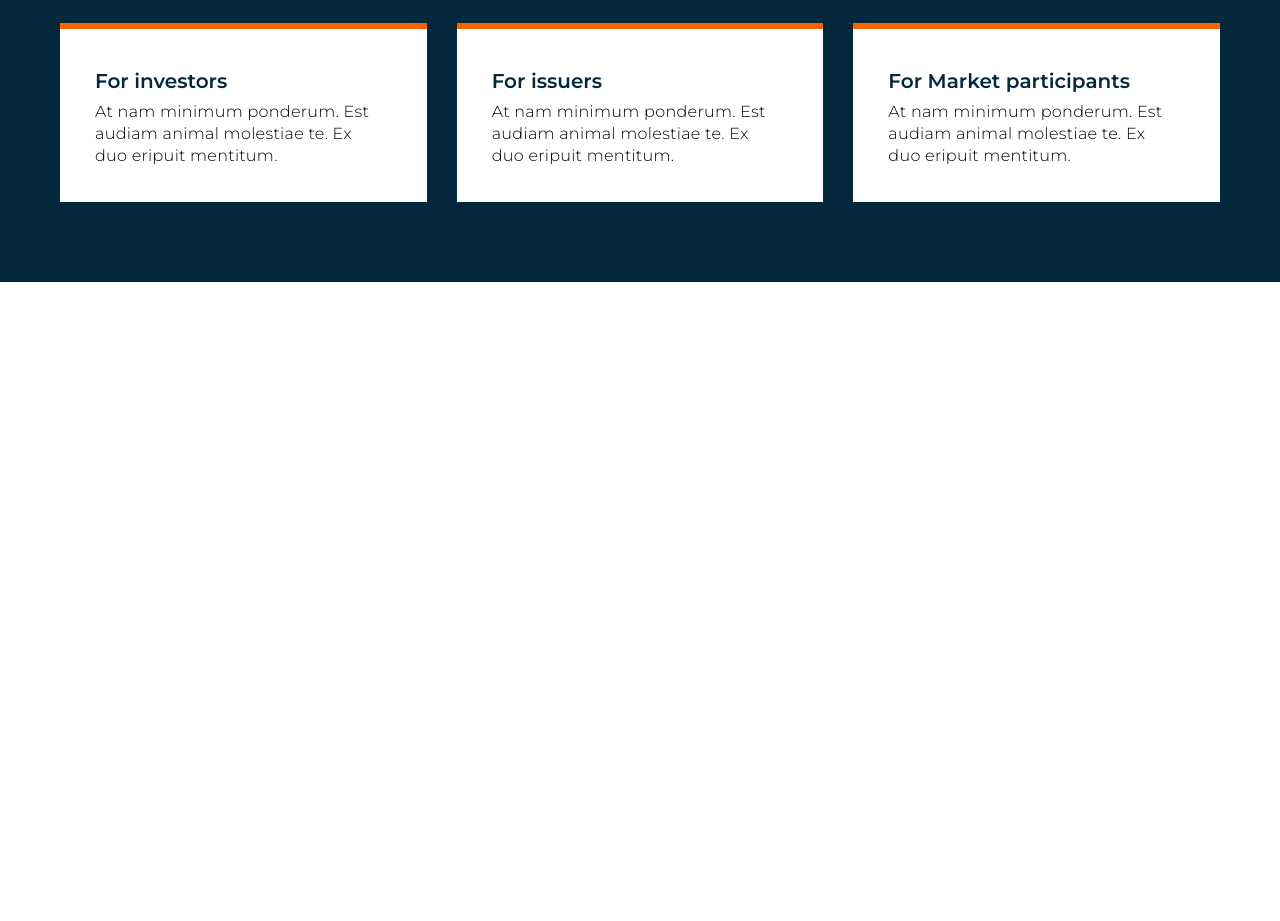
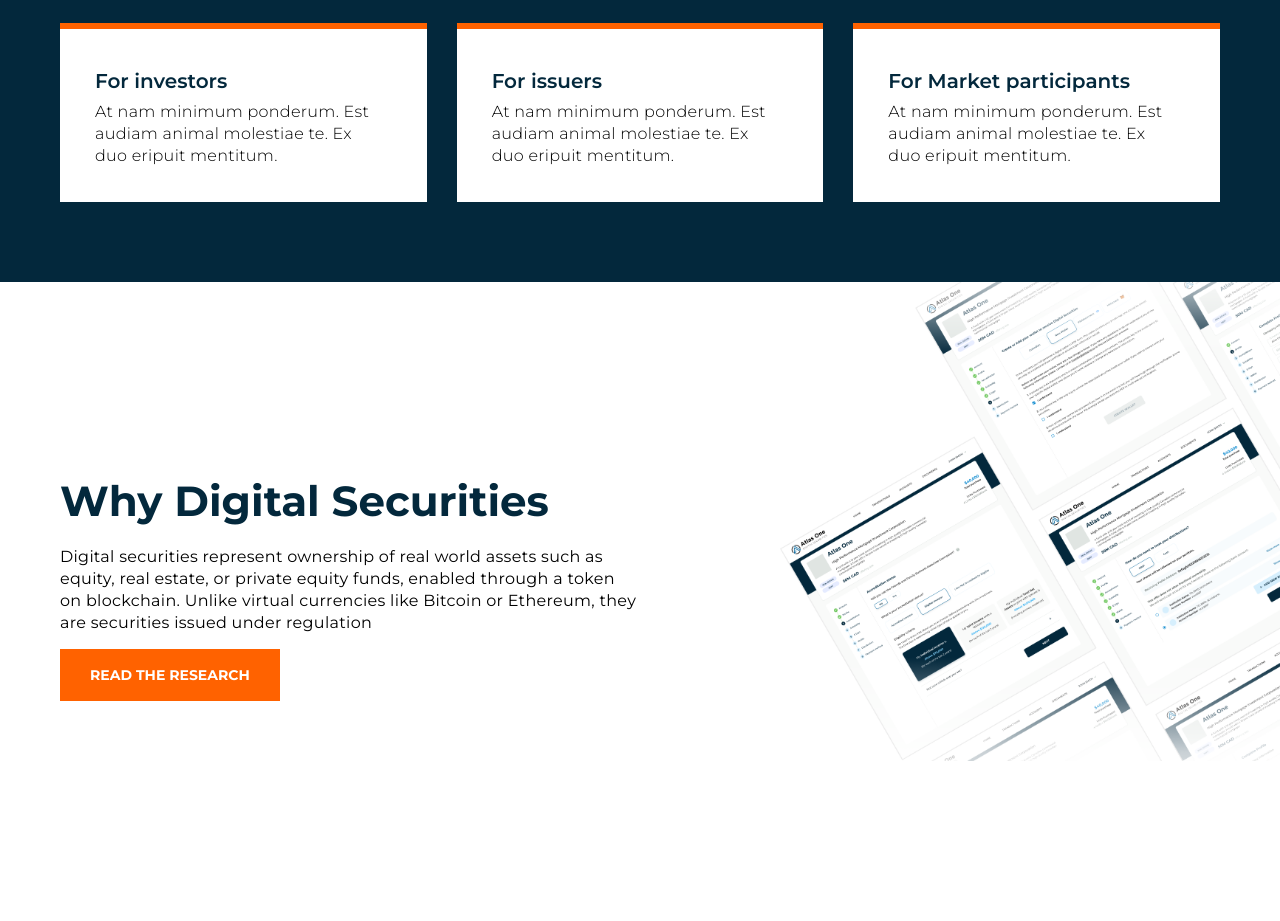
Before and after one commit to RostyslavWeb/Company-project, a website: page src/index.html in a window 1280 px wide. Shown: the part 3720-4641 px from the top of the page. Before the commit the page ends 4002 px from the top, so only its background shows below. Drawn offline with nearby package versions, Linux system fonts and the light colour scheme; files that its build step writes are made by us from their sources.

Commit message:
Section why

```diff
--- /dev/null
+++ b/src/html/_why.html
@@ -0,0 +1,14 @@
+<section class="section__why">
+    <div class="container">
+        <img class="why__img" src="../img/why__img.png" alt="why img">
+        <div class="why">
+            <div class="why__item">
+                <h3 class="section__title">Why Digital Securities</h3>
+                <h4 class="section__subtitle why__subtitle">Digital securities represent ownership of real world assets such
+                as equity, real estate, or private equity funds, enabled through a token on
+                blockchain. Unlike virtual currencies like Bitcoin or Ethereum, they are securities issued under regulation</h4>
+                <a class="btn btn__secondary why__btn" href="#">read the research</a>
+            </div>
+        </div>
+    </div>
+</section>
--- a/src/index.html
+++ b/src/index.html
@@ -32,6 +32,8 @@
         @@include('./html/_who.html')
         <!-- About -->
         @@include('./html/_about.html')
+        <!-- Why -->
+        @@include('./html/_why.html')
     </main>
 
     <!-- Footer -->
--- a/src/scss/_global.scss
+++ b/src/scss/_global.scss
@@ -74,7 +74,11 @@ body {
         }
     }
     &__secondary{
-
+        color: $white;
+        background: $secondary;
+        &:hover {
+            background-color:#cc4e00;
+        }
     }
 }
 
--- /dev/null
+++ b/src/scss/_why.scss
@@ -0,0 +1,76 @@
+.section{
+
+    &__why{
+
+        position: relative;
+        padding: 190px 0 220px 0;
+        @media (max-width: $breakpoint1450) {
+
+        }
+        @media (max-width: $breakpoint768) {
+            padding: 90px 0 110px 0;
+        }
+        @media (max-width: $breakpoint480) {
+
+        }
+
+
+        .why__img{
+            position: absolute;
+            right: 0;
+            top: 0;
+            bottom: 0;
+            z-index: -1;
+            @media (max-width: $breakpoint1450) {
+                max-width: 500px;
+            }
+            @media (max-width: $breakpoint768) {
+                max-width: 300px;
+                opacity: .4;
+            }
+            @media (max-width: $breakpoint480) {
+                max-width: 250px;
+            }
+            @media (max-width: 450px) {
+                opacity: .4;
+            }
+        }
+    }
+}
+
+.why {
+    display: flex;
+
+    &__item {
+        flex: 0 1 50%;
+        max-width: 600px;
+        // padding: 200px 0;
+
+        .subtitle__why{
+            @media (max-width: 578px) {
+                max-width: 250px;
+            }
+        }
+
+        .why__subtitle {
+            margin-bottom: 15px;
+        }
+
+        .why__btn {
+            max-width: fit-content;
+            padding: 15px 30px;
+        }
+
+        @media (max-width: $breakpoint1450) {
+
+        }
+        @media (max-width: $breakpoint768) {
+            flex: 0 1 70%;
+            padding: 0;
+        }
+        @media (max-width: 578px) {
+            flex:auto;
+        }
+
+    }
+}
--- a/src/scss/style.scss
+++ b/src/scss/style.scss
@@ -12,6 +12,7 @@
 @import './vision';
 @import './who';
 @import './about';
+@import './why';
 // @import './footer';
 
 // Libs
```
Also changed, not shown: build/css/style.css, build/css/style.min.css, build/img/why__img.png (added), build/index.html, src/img/why__img.png (added).
